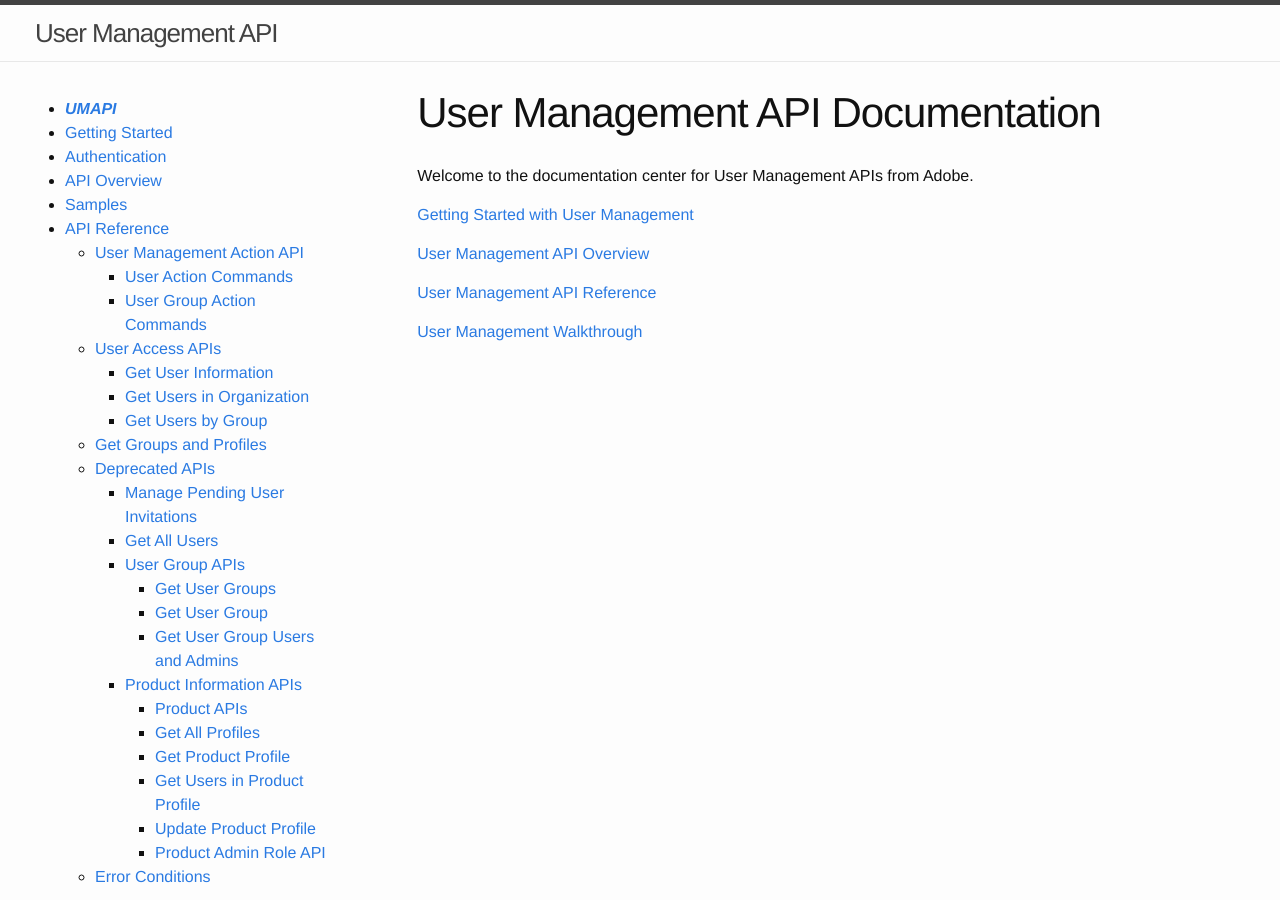
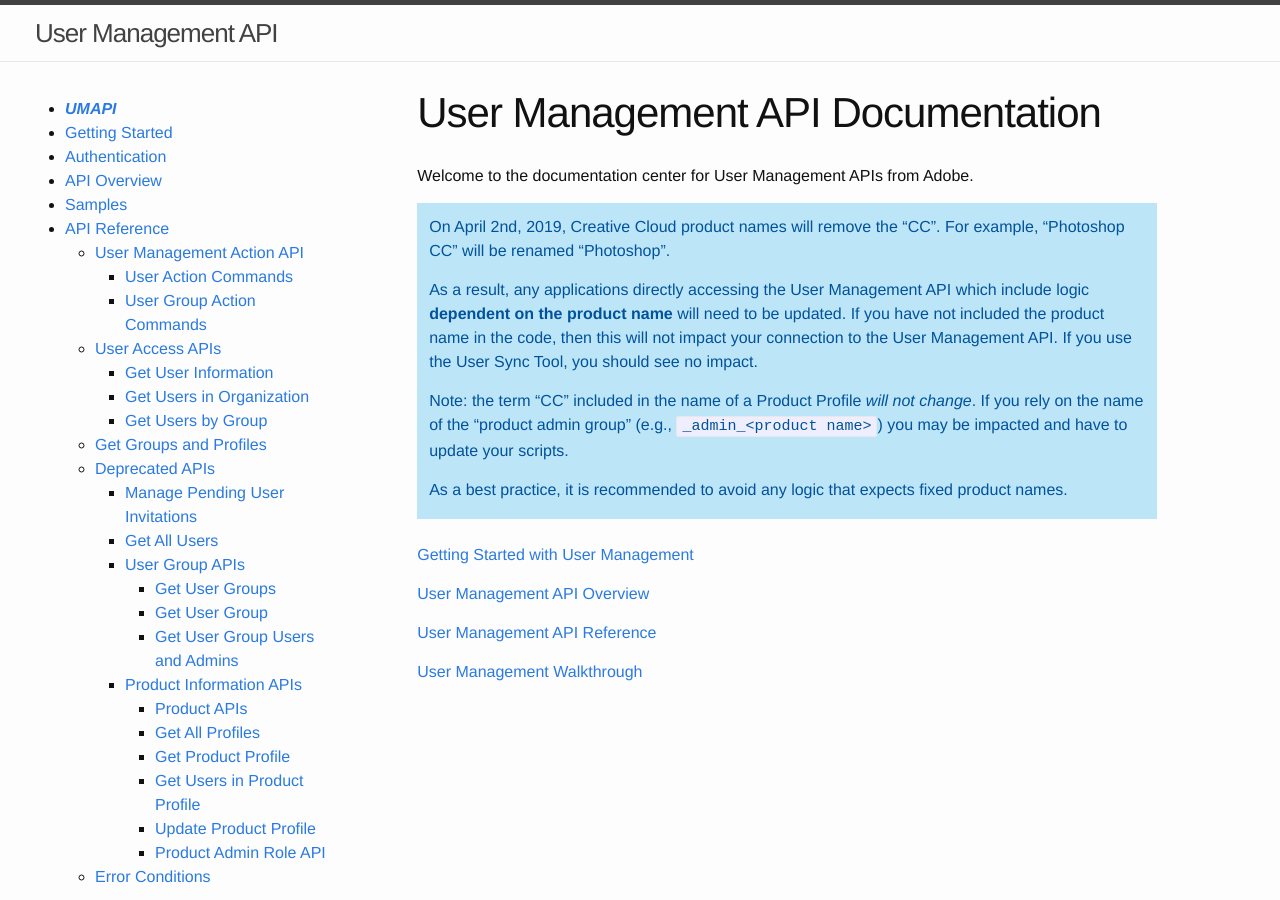
Before and after one commit to adobe-apiplatform/umapi-documentation, a Jekyll site: the page built from docs/en/index.md, in a window 1280 px wide. Built offline with Jekyll 4.4.1, drawn with Linux system fonts in a browser that asks for light colours.

Commit message:
Add notice about April 2019 CC change

```diff
--- a/docs/assets/css/style.scss
+++ b/docs/assets/css/style.scss
@@ -84,3 +84,10 @@
 #directDescription {
 	display: none;
 }
+
+.isa_info {
+  margin: 10px 0px 24px 0px;
+  padding: 12px 12px 2px 12px;
+  color: #00529B;
+  background-color: #BDE5F8;
+}
--- a/docs/en/index.md
+++ b/docs/en/index.md
@@ -9,6 +9,12 @@
 
 Welcome to the documentation center for User Management APIs from Adobe.
 
+<div class="isa_info">
+<p>On April 2nd, 2019, Creative Cloud product names will remove the “CC”. For example, “Photoshop CC” will be renamed “Photoshop”.</p>
+<p>As a result, any applications directly accessing the User Management API which include logic <strong>dependent on the product name</strong> will need to be updated. If you have not included the product name in the code, then this will not impact your connection to the User Management API. If you use the User Sync Tool, you should see no impact.</p>
+<p>Note: the term “CC” included in the name of a Product Profile <em>will not change</em>. If you rely on the name of the “product admin group” (e.g., <code>_admin_&lt;product name&gt;</code>) you may be impacted and have to update your scripts.</p>
+<p>As a best practice, it is recommended to avoid any logic that expects fixed product names.</p>
+</div>
 
 [Getting Started with User Management](getstarted.md)
 
```
